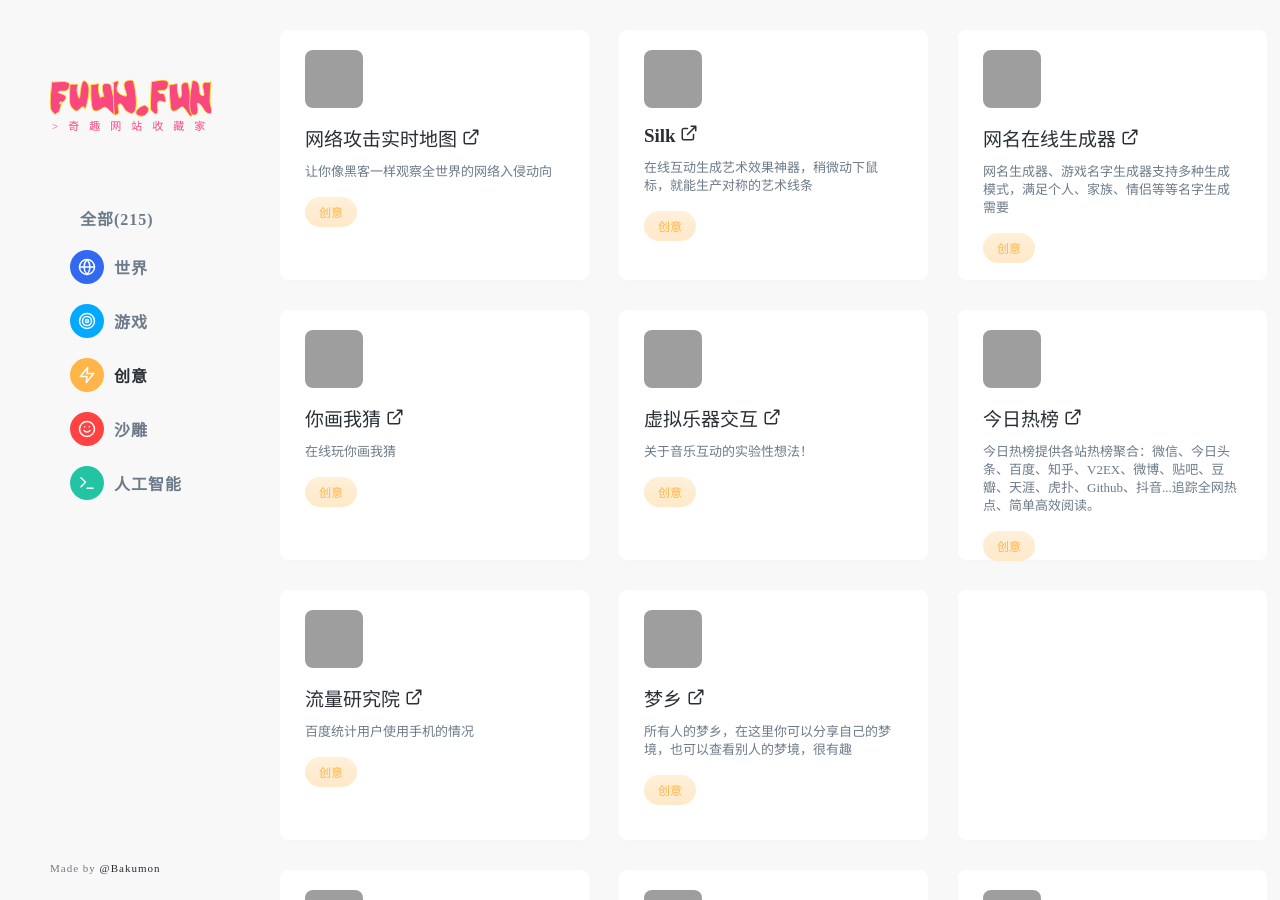
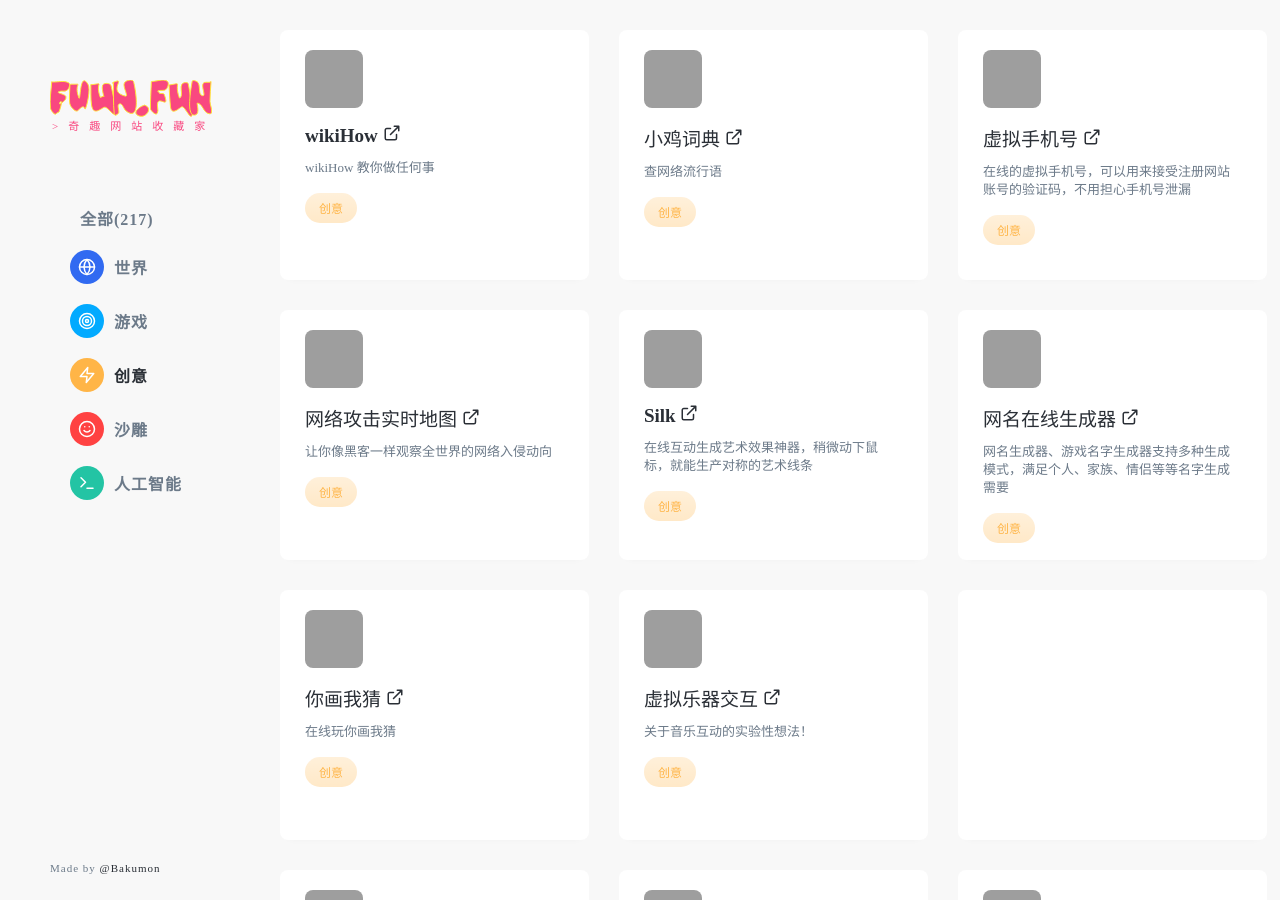
Before and after one commit to Bakumon/fuun.fun, a Jekyll site: the page built from category/creativity.md, in a window 1280 px wide and 900 px high, cut to the strip 0-900 px from the top of the window. Built offline with Jekyll 4.4.1, drawn with Linux system fonts in a browser that asks for light colours; grey boxes are pictures that could not be loaded.

Commit message:
Update links.yml

```diff
--- a/_data/links.yml
+++ b/_data/links.yml
@@ -1,3 +1,15 @@
+- title: wikiHow
+  category: creativity
+  logo: https://i.loli.net/2021/04/29/4gsulkiPvf615jw.png
+  url: https://zh.wikihow.com/
+  description: wikiHow 教你做任何事
+
+- title: 小鸡词典
+  category: creativity
+  logo: https://i.loli.net/2021/04/29/h7LvsiqfFAw6XVH.png
+  url: https://jikipedia.com/
+  description: 查网络流行语
+
 - title: 涉及训练
   category: game
   logo: https://i.loli.net/2021/04/29/SEgKyQqZ6hjwaGz.png
@@ -5,7 +17,7 @@
   description: FPS游戏爱好者在线练枪的网站，内含各种训练
 
 - title: 虚拟手机号
-  category: world
+  category: creativity
   logo: https://i.loli.net/2021/04/29/TuIVmzasN4oESYx.png
   url: https://jiemahao.com/
   description: 在线的虚拟手机号，可以用来接受注册网站账号的验证码，不用担心手机号泄漏
```
